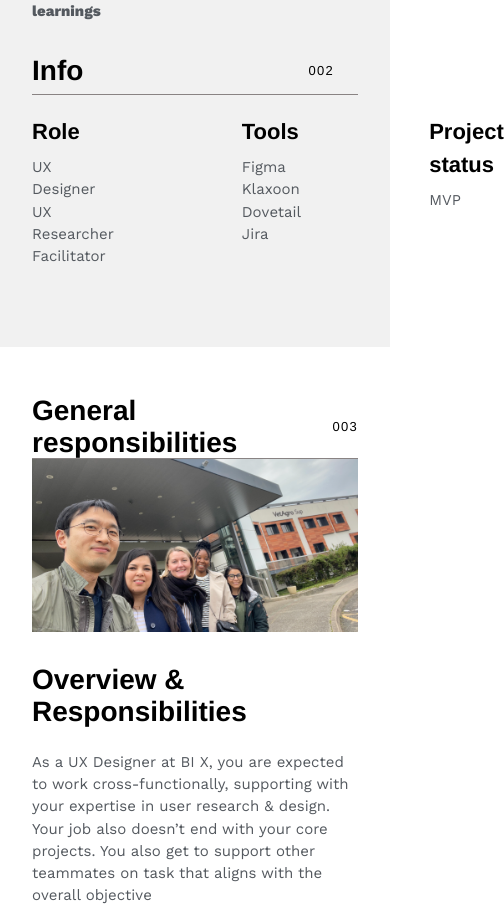
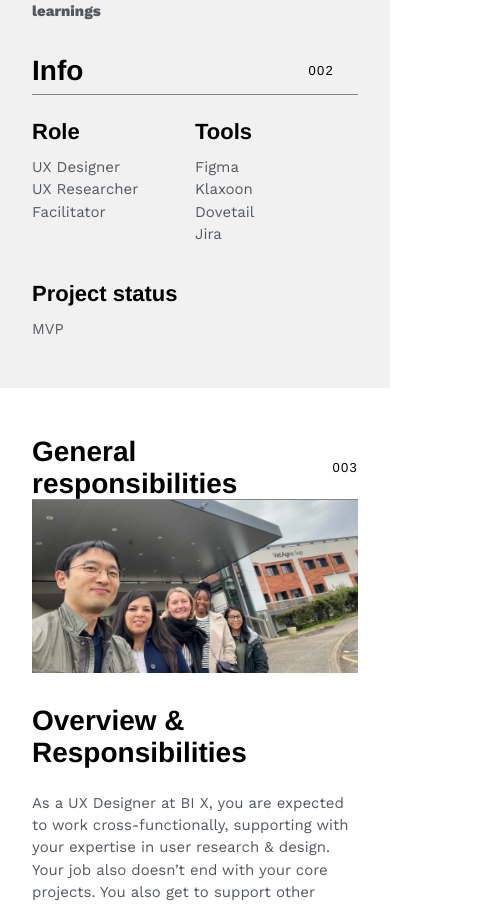
Before and after one commit to Nathan-88/precious-portfolio, a React (Vite) app: page /projects/bix in a window 390 px wide. Shown: the part 1425-2331 px from the top of the page, 504 px wide, since content can reach past the window. Built offline with nearby package versions, Linux system fonts and the light colour scheme; a web font is replaced by a local one.

Commit message:
fixed mobile responsiveness on bix page

```diff
--- a/src/components/Projectinfo.jsx
+++ b/src/components/Projectinfo.jsx
@@ -21,7 +21,7 @@ const Projectinfo =()=> {
                     <p className="font-[400] tracking-widest text-[13px] pr-6">002</p>
                 </div>
                 <div className="h-[0.07rem] mb-5 xl:mb-10 bg-hrline"></div>
-                <div className="flex gap-x-32 xl:block">
+                <div className="grid grid-cols-2 md:grid-cols-3 xl:block">
                     <div className="mb-8">
                         <h4 className="font-bold mb-2 text-[22px]">Role</h4>
                         <div className="text-secondary font-work-sans font-[400] text-sm">
```
